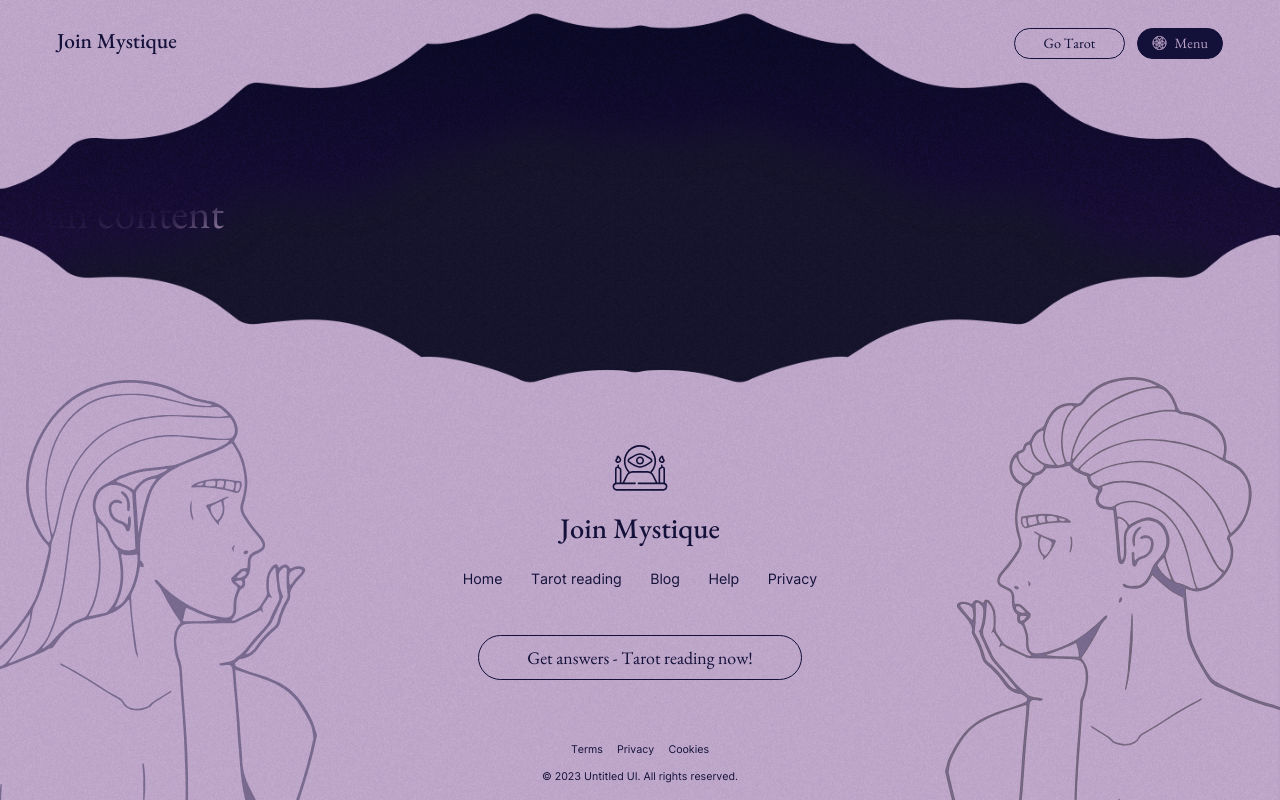
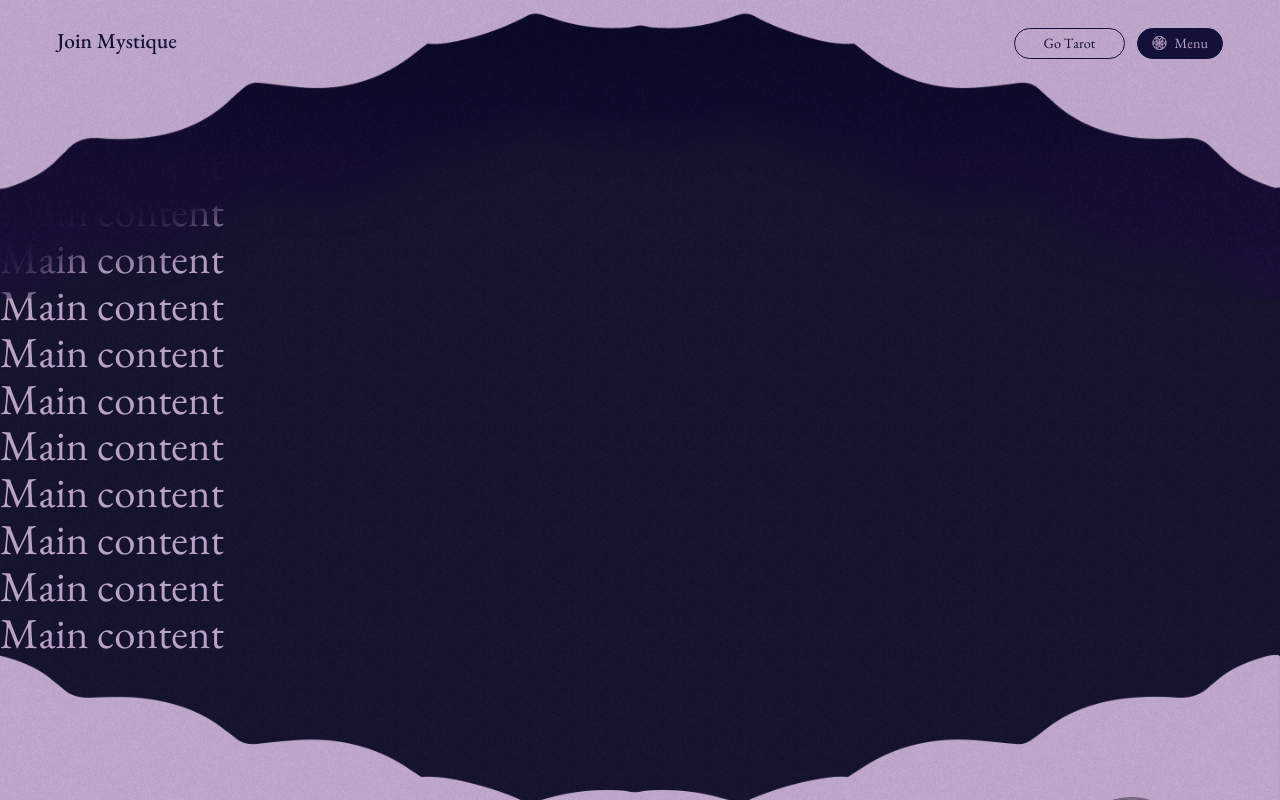
Before and after one commit to presto-agency/Mistique, a Next.js app: page / in a window 1280 px wide. Shown: the top 800 px of the page. Built offline with nearby package versions, Linux system fonts and the light colour scheme.

Commit message:
feat: start header animation- 2

```diff
--- a/src/components/Header/Header.tsx
+++ b/src/components/Header/Header.tsx
@@ -1,4 +1,4 @@
-import React, {useState} from 'react';
+import React, {useEffect, useState} from 'react';
 import * as styles from "./header.module.scss";
 import Link from "next/link";
 import Button from "@/components/UI/Button/Button";
@@ -54,8 +54,12 @@ const Header = () => {
   ];
 
   const headerActive = () => {
-    setIsActive(prevState => !prevState);
+    setIsActive((prevState) => !prevState);
   }
+
+  useEffect(() => {
+    document.body.style.overflow = isActive ? "hidden" : "auto";
+  }, [isActive]);
 
   return (
     <>
--- a/src/components/Header/header.module.scss
+++ b/src/components/Header/header.module.scss
@@ -1,8 +1,11 @@
 @import "../../styles/variables.scss";
 
 .header {
-  position: relative;
+  position: fixed;
   z-index: 11;
+  top: 0;
+  left: 0;
+  width: 100vw;
   padding: 3.1rem 0 14.8rem;
 
   &.active {
@@ -95,18 +98,16 @@
     .menu {
       position: fixed;
       text-align: center;
-      top: -100vh;
-      margin: 0 0 5rem 0;
+      top: -100%;
       width: 100vw;
+      left: 0;
       max-height: 100%;
       overflow-y: auto;
-      left: 0;
-      padding: 0 0 12.7rem 0;
       transition: 500ms;
 
       &__wrapper {
         position: relative;
-        padding: 14.5rem 2.4rem 0;
+        padding: 14.5rem 2.4rem 12.7rem;
         background-color: $color-primary;
         background-image: url("/images/noise.png");
         background-repeat: repeat;
--- a/src/pages/index.tsx
+++ b/src/pages/index.tsx
@@ -6,6 +6,45 @@ export default function Home() {
       <h1>
         Main content
       </h1>
+      <h1>
+        Main content
+      </h1>
+      <h1>
+        Main content
+      </h1>
+      <h1>
+        Main content
+      </h1>
+      <h1>
+        Main content
+      </h1>
+      <h1>
+        Main content
+      </h1>
+      <h1>
+        Main content
+      </h1>
+      <h1>
+        Main content
+      </h1>
+      <h1>
+        Main content
+      </h1>
+      <h1>
+        Main content
+      </h1>
+      <h1>
+        Main content
+      </h1>
+      <h1>
+        Main content
+      </h1>
+      <h1>
+        Main content
+      </h1>
+      <h1>
+        Main content
+      </h1>
     </MainLayout>
   )
 }
--- a/src/styles/common.scss
+++ b/src/styles/common.scss
@@ -44,6 +44,7 @@ img {
   max-width: 100vw;
 
   &-top {
+    position: fixed;
     top: 0;
     @media (max-width: $mob) {
       top: -82%;
```
